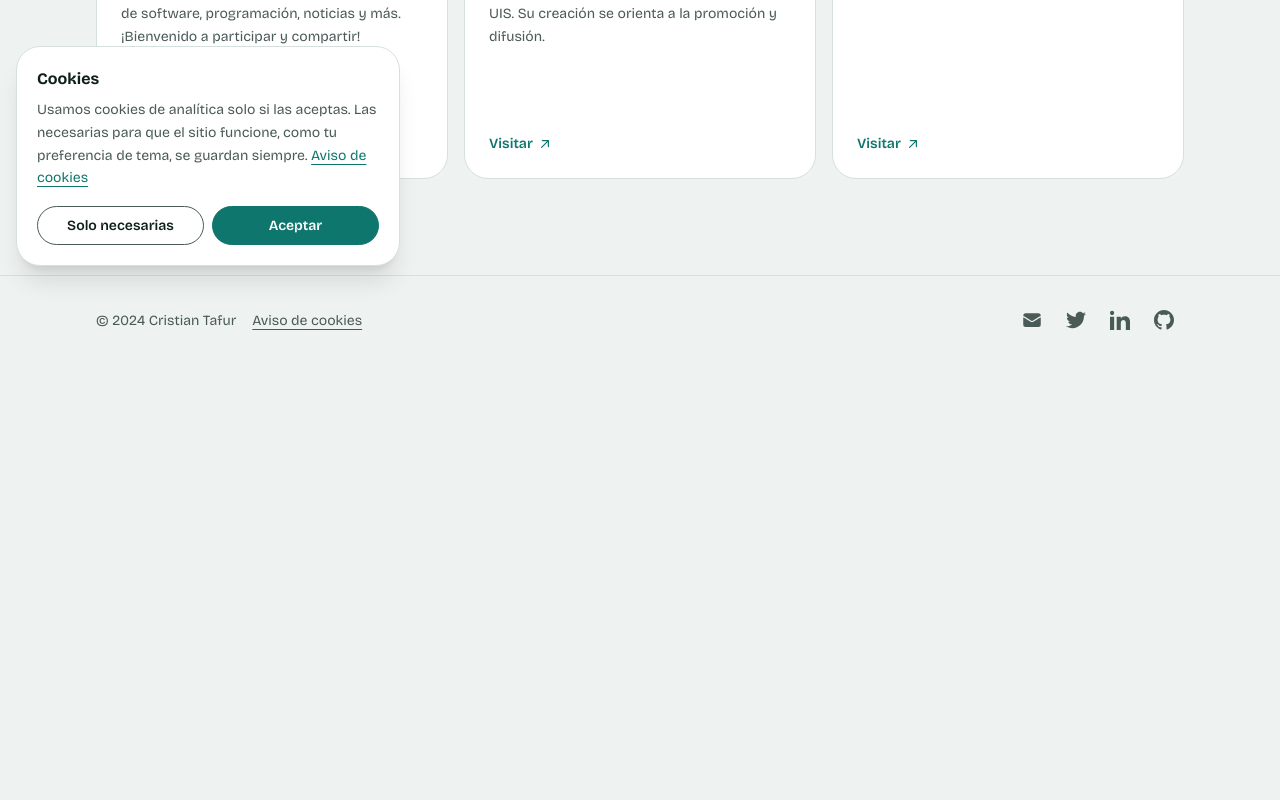
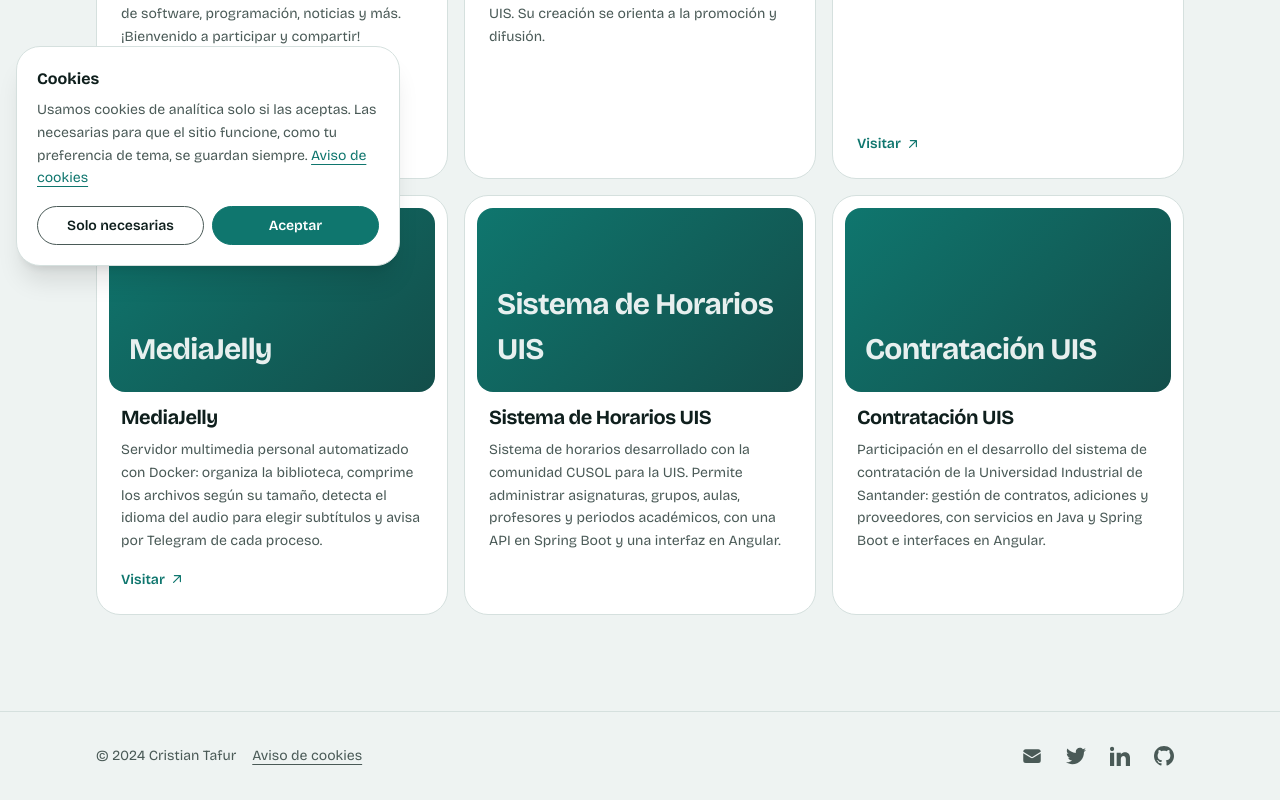
Before and after one commit to CristianTafur249/PersonalBlog, a Next.js app: page /proyectos in a window 1280 px wide. Shown: the part 518-1318 px from the top of the page. Before the commit the page ends 882 px from the top, so only its background shows below. Built offline with nearby package versions, Linux system fonts and the light colour scheme; what tailwindcss-children would draw is missing.

Commit message:
feat(proyectos): MediaJelly, Horarios UIS, Contratación UIS y FastCapi
Solo los proyectos personales enlazan a GitHub; CUSOL WEB queda sin enlace.

```diff
--- a/data/projectsData.js
+++ b/data/projectsData.js
@@ -14,7 +14,6 @@
         title: 'CUSOL WEB',
         description: `CUSOL WEB: Plataforma vital para la comunidad universitaria del software libre en UIS. Su creación se orienta a la promoción y difusión.`,
         imgSrc: 'https://www.dropbox.com/s/ne1t8zhr390k33t/CUSOL_WEB.png?raw=1',
-        href: 'https://cusol.uis.edu.co/',
     },
     {
         title: 'Rutavity',
@@ -23,6 +22,25 @@
         imgSrc: 'https://www.dropbox.com/s/vbpzaqoi5h73fiw/Rutavity.png?raw=1',
         href: 'https://rutavity.com/',
     },
+    {
+        title: 'MediaJelly',
+        description:
+            'Servidor multimedia personal automatizado con Docker: organiza la biblioteca, comprime los archivos según su tamaño, detecta el idioma del audio para elegir subtítulos y avisa por Telegram de cada proceso.',
+        href: 'https://github.com/CristianTafur249/sonarrConf',
+        technologies: ['Docker', 'Python', 'Jellyfin'],
+    },
+    {
+        title: 'Sistema de Horarios UIS',
+        description:
+            'Sistema de horarios desarrollado con la comunidad CUSOL para la UIS. Permite administrar asignaturas, grupos, aulas, profesores y periodos académicos, con una API en Spring Boot y una interfaz en Angular.',
+        technologies: ['Spring Boot', 'Angular', 'Docker'],
+    },
+    {
+        title: 'Contratación UIS',
+        description:
+            'Participación en el desarrollo del sistema de contratación de la Universidad Industrial de Santander: gestión de contratos, adiciones y proveedores, con servicios en Java y Spring Boot e interfaces en Angular.',
+        technologies: ['Java', 'Spring Boot', 'Angular'],
+    },
 ]
 
 export default projectData
```
